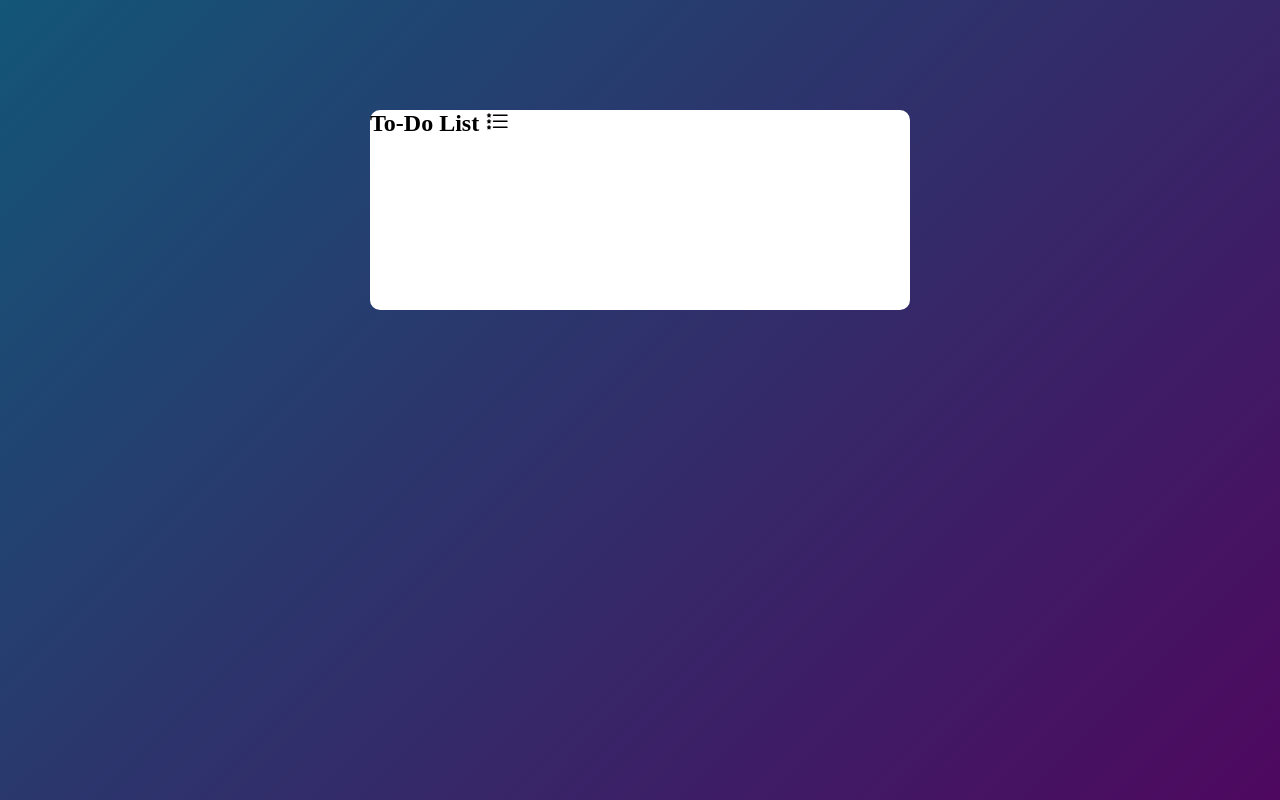
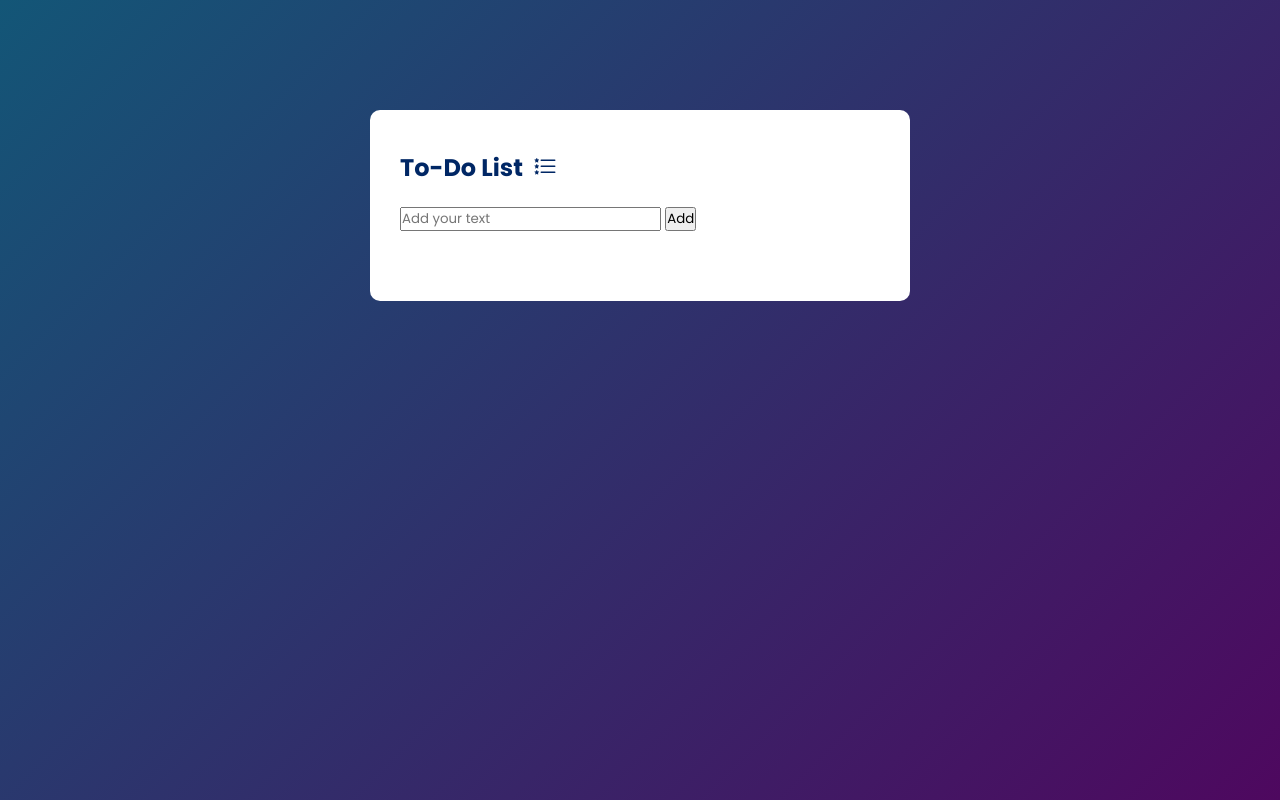
Before and after one commit to femmytedrey/To-Do-Lisit, a plain HTML site: page index.html in a window 1280 px wide. Drawn offline with nearby package versions, Linux system fonts and the light colour scheme.

Commit message:
progress

```diff
--- a/index.html
+++ b/index.html
@@ -11,7 +11,12 @@
     <div class="container">
         <div class="todo-app">
             <h2>To-Do List <i class="bi bi-list-stars"></i></h2>
+            <div class="row">
+                <input type="text" id="input-box" placeholder="Add your text">
+                <button>Add</button>
+            </div>
         </div>
+
     </div>
 
     <script src="script.js"></script>
--- a/style.css
+++ b/style.css
@@ -2,7 +2,7 @@
 @import url('https://fonts.googleapis.com/css2?family=Poppins:wght@400;500;700;800&display=swap');
 *{
     box-sizing: border-box;
-    font-weight: 'Poppins', sans-serif;
+    font-family: 'Poppins', sans-serif;
     padding: 0;
     margin: 0;
 }
@@ -16,9 +16,18 @@
 .todo-app{
     width: 100%;
     max-width: 540px;
-    height: 200px;
     background: #fff;
     margin: 100px auto 20px;
-    padding: 40px, 30px, 70px;
+    padding: 40px 30px 70px;
     border-radius: 10px;
 }
+
+.todo-app h2{
+    color: #002765;
+    display: flex;
+    align-items: center;
+    margin-bottom: 20px;
+}
+.todo-app h2 i{
+    padding-left: 10px
+}
```
